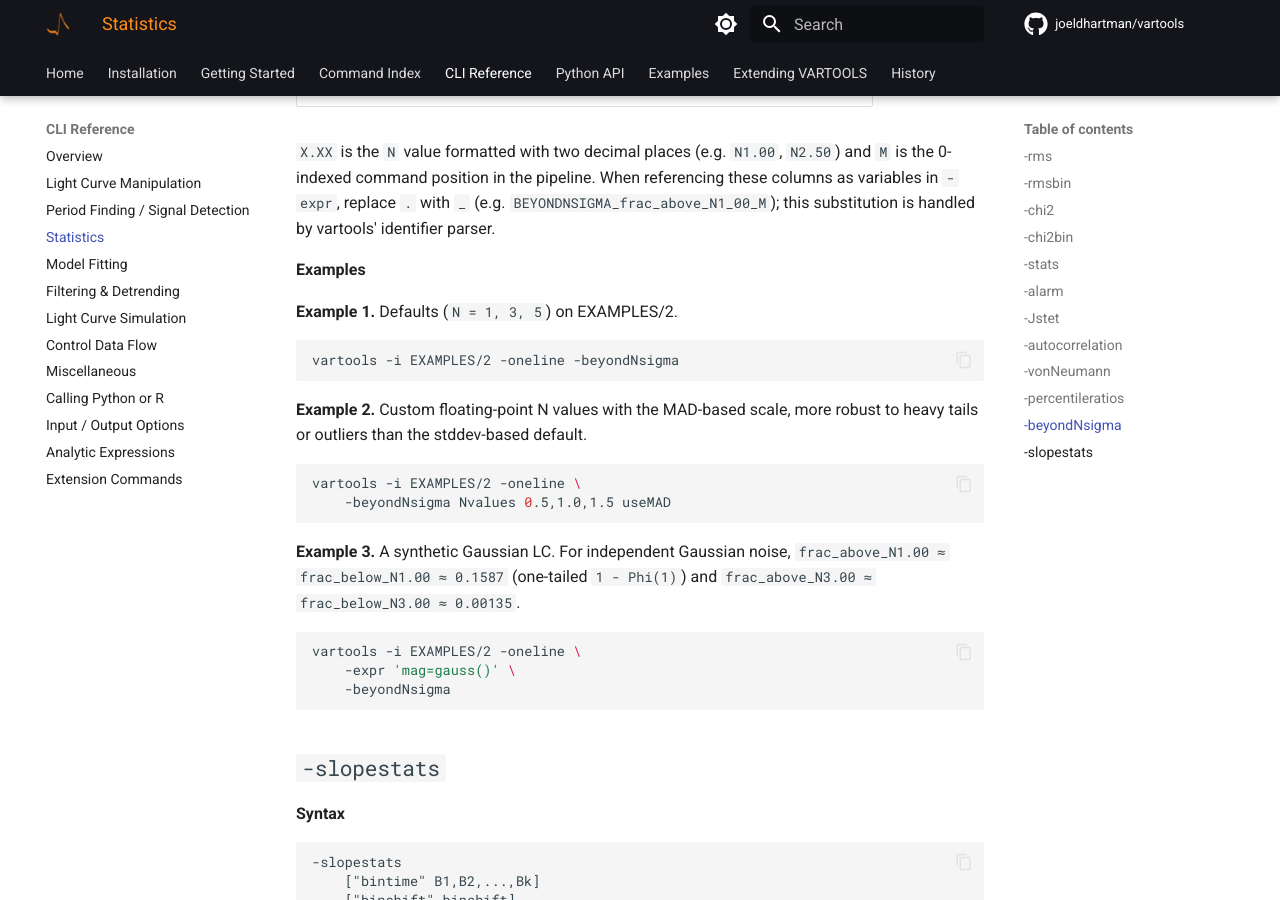
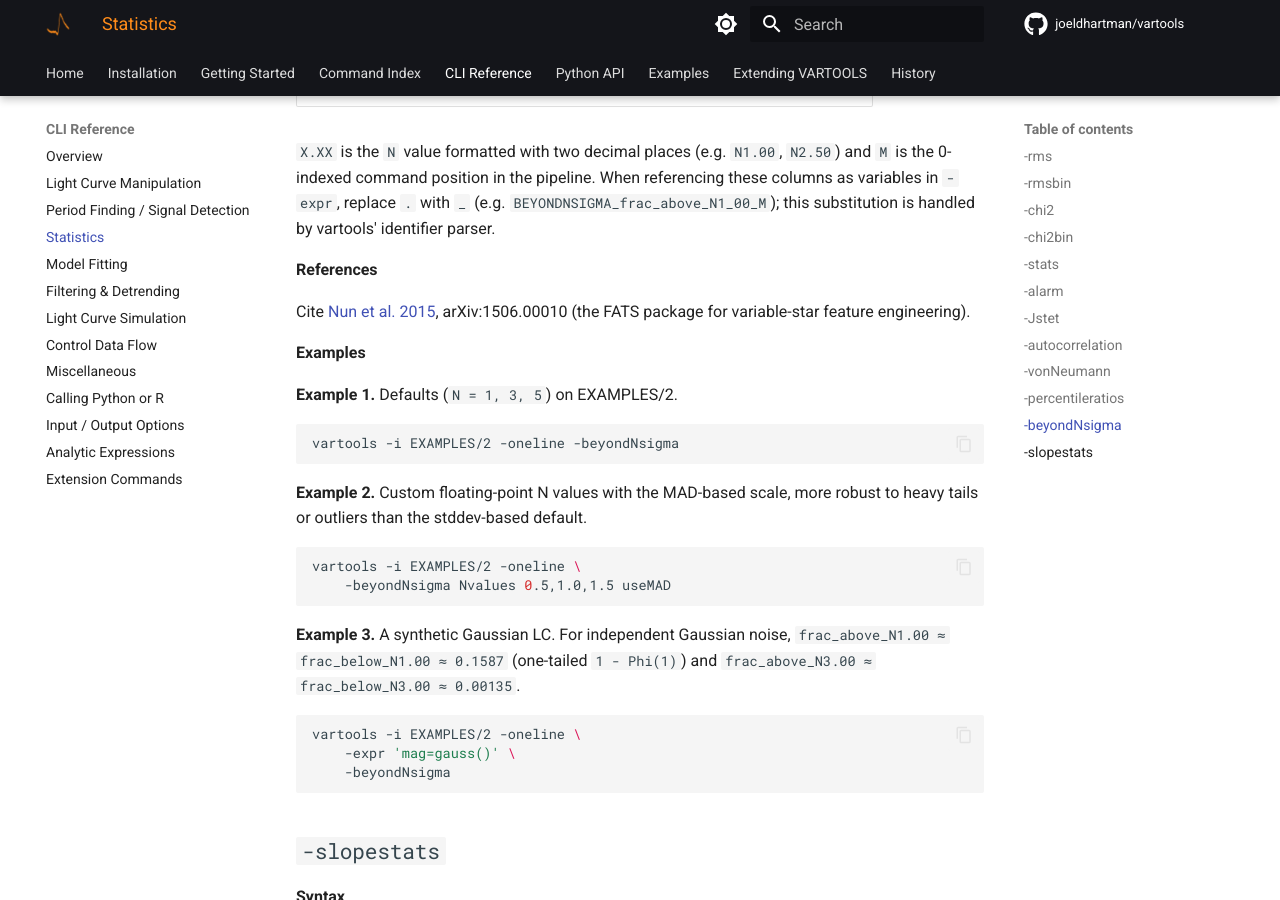
Before and after one commit to joeldhartman/vartools-site, an MkDocs documentation site: the page built from docs/cli/statistics.md, in a window 1280 px wide and 900 px high, scrolled down 14062 px. Built offline with MkDocs 1.6.1 and Material for MkDocs 9.7.7, drawn with Linux system fonts in a browser that asks for light colours; comment, search, counter and statistics services are not loaded; the version menu is left out.

Commit message:
docs: -beyondNsigma References section

```diff
--- a/docs/cli/statistics.md
+++ b/docs/cli/statistics.md
@@ -510,6 +510,10 @@ The trailing keywords are parsed in strict order: `Nvalues`, then `useMAD`, then
 
 `X.XX` is the `N` value formatted with two decimal places (e.g. `N1.00`, `N2.50`) and `M` is the 0-indexed command position in the pipeline. When referencing these columns as variables in `-expr`, replace `.` with `_` (e.g. `BEYONDNSIGMA_frac_above_N1_00_M`); this substitution is handled by vartools' identifier parser.
 
+**References**
+
+Cite [Nun et al. 2015](https://arxiv.org/abs/1506.00010), arXiv:1506.00010 (the FATS package for variable-star feature engineering).
+
 **Examples**
 
 **Example 1.** Defaults (`N = 1, 3, 5`) on EXAMPLES/2.
```
Also changed, not shown: docs/python/commands/statistics.md (+4 -0 lines).
